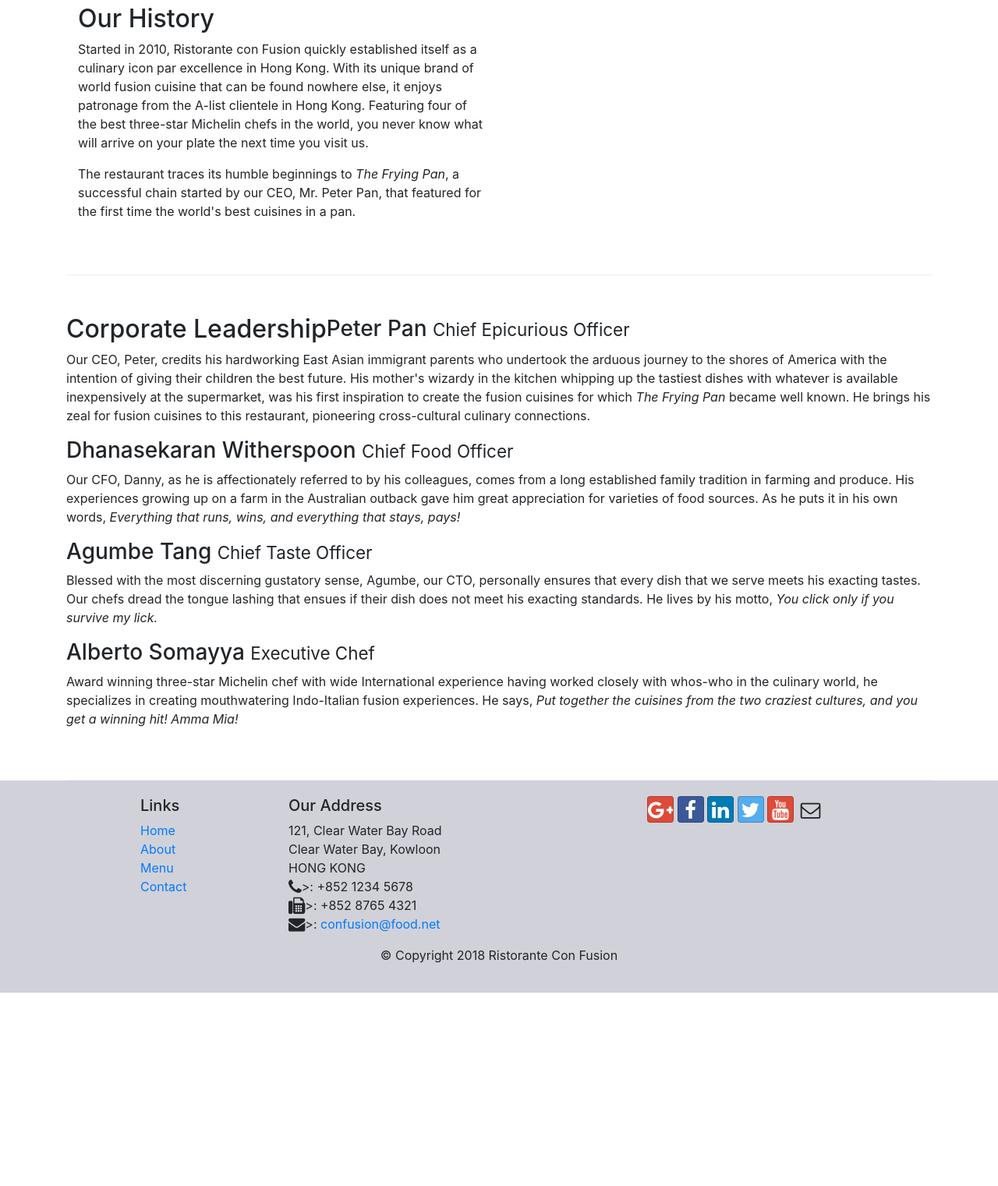
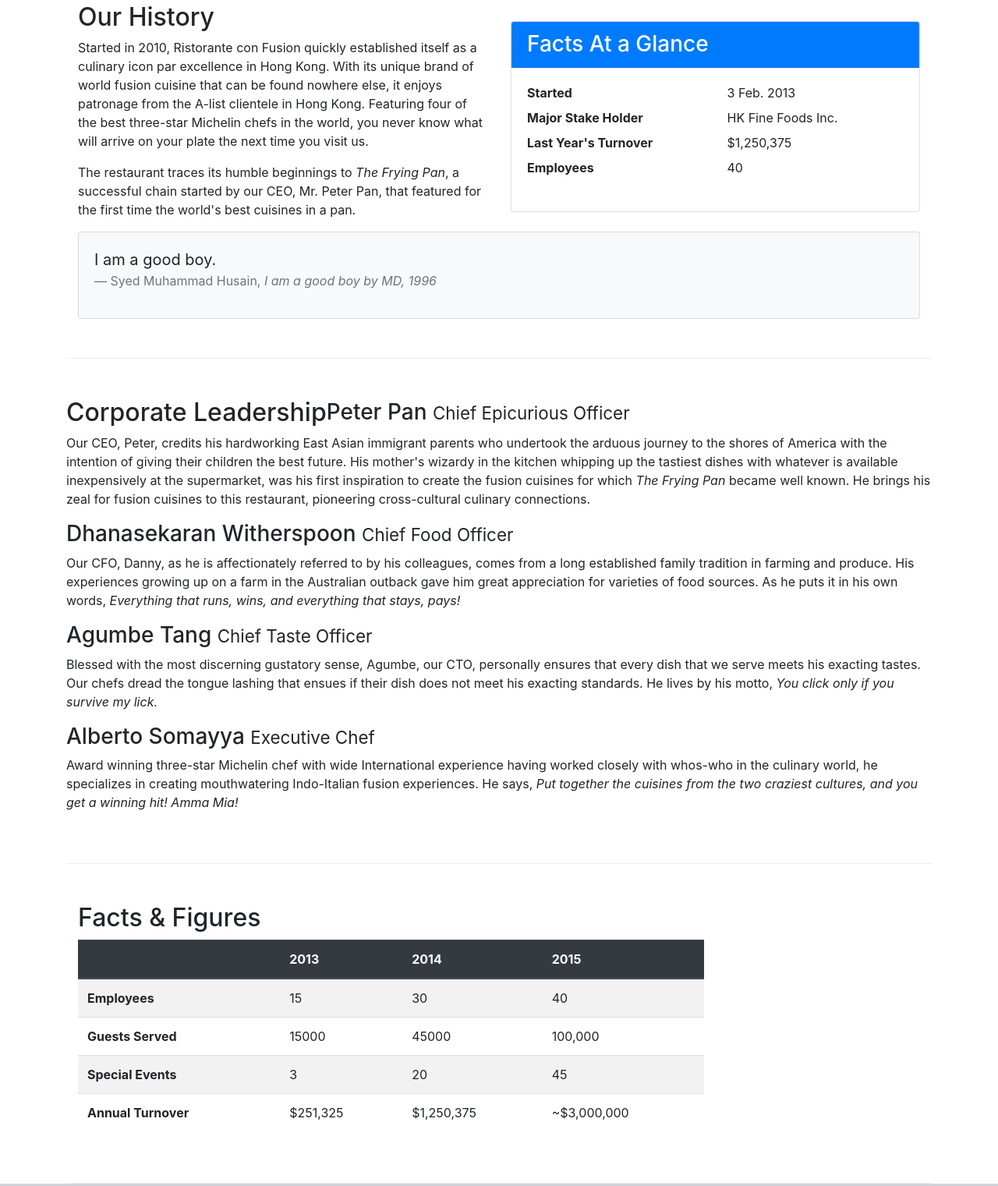
Before and after one commit to syedmuhammadhusain/Bootstrap-4-Project, a website: page aboutus.html in a window 1280 px wide. Shown: the part 482-2003 px from the top of the page at 78% size. Before the commit the page ends 1755 px from the top, so only its background shows below. Drawn offline with nearby package versions, Linux system fonts and the light colour scheme.

Commit message:
Images and Media

```diff
--- a/aboutus.html
+++ b/aboutus.html
@@ -22,7 +22,7 @@
             <button class="navbar-toggler" type="button" data-toggle="collapse" data-target="#Navbar">
                 <span class="navbar-toggler-icon"></span>
             </button>
-            <a class="navbar-brand" href="#">Ristorante con Fusion</a>
+            <a class="navbar-brand" href="./index.html"><img src="img/logo.png" height="30" width="41"></a>
             <div class="collapse navbar-collapse" id="Navbar">
             <ul class="navbar-nav mr-auto">
                     <li class="nav-item"><a class="nav-link" href="./index.html"><span class="fa fa-home"></span> Home</a></li>
@@ -42,7 +42,8 @@
                     <h1>Ristorante con Fusion</h1>
                     <p>We take inspiration from the World's best cuisines, and create a unique fusion experience. Our lipsmacking creations will tickle your culinary senses!</p>
                 </div>
-                <div class="col-12 col-sm">
+                <div class="col-12 col-sm align-self-center">
+                    <img src="img/logo.png" class="img-fluid">
                 </div>
             </div>
         </div>
@@ -66,7 +67,32 @@
                 <p>Started in 2010, Ristorante con Fusion quickly established itself as a culinary icon par excellence in Hong Kong. With its unique brand of world fusion cuisine that can be found nowhere else, it enjoys patronage from the A-list clientele in Hong Kong.  Featuring four of the best three-star Michelin chefs in the world, you never know what will arrive on your plate the next time you visit us.</p>
                 <p>The restaurant traces its humble beginnings to <em>The Frying Pan</em>, a successful chain started by our CEO, Mr. Peter Pan, that featured for the first time the world's best cuisines in a pan.</p>
             </div>
-            <div>
+            <div class="col-sm">
+                <div class="card">
+                    <h3 class="card-header bg-primary text-white">Facts At a Glance</h3>
+                    <div class="card-body">
+                       <dl class="row">
+                        <dt class="col-6">Started</dt>
+                        <dd class="col-6">3 Feb. 2013</dd>
+                        <dt class="col-6">Major Stake Holder</dt>
+                        <dd class="col-6">HK Fine Foods Inc.</dd>
+                        <dt class="col-6">Last Year's Turnover</dt>
+                        <dd class="col-6">$1,250,375</dd>
+                        <dt class="col-6">Employees</dt>
+                        <dd class="col-6">40</dd>
+                       </dl>
+                    </div>
+                </div>
+            </div>
+            <div class="col-12">
+                <div class="card card-body bg-light">
+                    <blockquote class="blockquote">
+                        <p class="mb-0">I am a good boy.</p>
+                        <footer class="blockquote-footer">Syed Muhammad Husain,
+                            <cite title="Source Title">I am a good boy by MD, 1996</cite>
+                        </footer>
+                    </blockquote>
+                </div>
             </div>
         </div>
 
@@ -82,7 +108,50 @@
                 <h3>Alberto Somayya <small>Executive Chef</small></h3>
                 <p class="d-none d-sm-block">Award winning three-star Michelin chef with wide International experience having worked closely with whos-who in the culinary world, he specializes in creating mouthwatering Indo-Italian fusion experiences. He says, <em>Put together the cuisines from the two craziest cultures, and you get a winning hit! Amma Mia!</em></p>
        </div>
-
+       <div class="row row-content">
+        <div class="col-12 col-sm-9">
+            <h2>Facts &amp; Figures</h2>
+            <div class="table-responsive">
+                <table class="table table-striped">
+                    <thead class="thead-dark">
+                       <tr>
+                           <th>&nbsp;</th>
+                           <th>2013</th>
+                           <th>2014</th>
+                           <th>2015</th>
+                       </tr>
+                    </thead>
+                    <tbody>
+                        <tr>
+                            <th>Employees</th>
+                            <td>15</td>
+                            <td>30</td>
+                            <td>40</td>
+                        </tr>
+                        <tr>
+                            <th>Guests Served</th>
+                            <td>15000</td>
+                            <td>45000</td>
+                            <td>100,000</td>
+                        </tr>
+                        <tr>
+                            <th>Special Events</th>
+                            <td>3</td>
+                            <td>20</td>
+                            <td>45</td>
+                        </tr>
+                        <tr>
+                            <th>Annual Turnover</th>
+                            <td>$251,325</td>
+                            <td>$1,250,375</td>
+                            <td>~$3,000,000</td>
+                        </tr>
+                    </tbody>
+                </table>
+            </div>
+        </div>
+        <div class="col-12 col-sm-3"></div>
+    </div>
     </div>
 
     <footer class="footer">
```
Also changed, not shown: contactus.html (+1 -1 lines), index.html (+15 -4 lines), img/alberto.png (added), img/buffet.png (added), img/logo.png (added), img/uthappizza.png (added), 1 other file.
